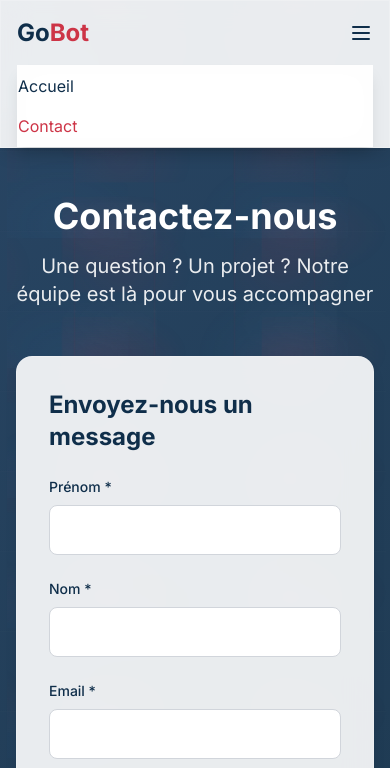
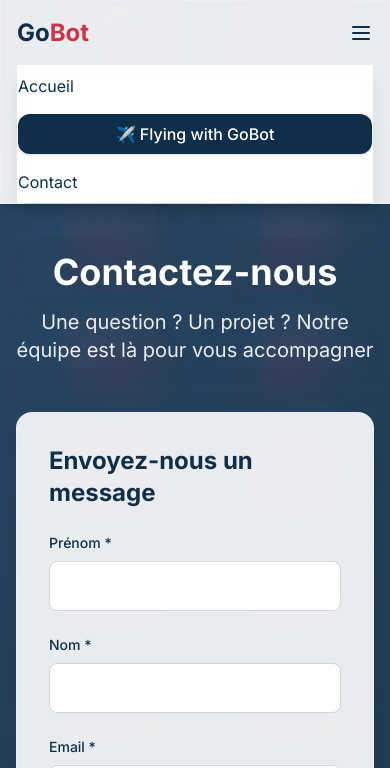
Before and after one commit to Oluwadjobo/gobot, a website: page contact.html in a window 390 px wide. Both pictures are taken after a click on the button 361 px from the left and 33 px from the top of the page. Shown: the top 768 px of the page. Drawn offline with nearby package versions, Linux system fonts and the light colour scheme.

Commit message:
Refactor mobile menu links in contact.htmldeiv

```diff
--- a/contact.html
+++ b/contact.html
@@ -47,18 +47,11 @@
                 </button>
             </div>
 
-            <!-- Mobile Menu -->
             <div id="mobile-menu" class="hidden lg:hidden bg-white shadow-lg">
-                <a href="index.html" class="block py-2 text-gobot-blue hover:text-gobot-red">Accueil</a>
-                <!-- <a href="services/food.html" class="block py-2 text-gobot-blue hover:text-gobot-red">GoBot Food</a> -->
-                <!-- <a href="services/event.html" class="block py-2 text-gobot-blue hover:text-gobot-red">GoBot Event</a> -->
-                <!-- <a href="services/mobile-money.html" class="block py-2 text-gobot-blue hover:text-gobot-red">Mobile Money</a> -->
-                <!-- <a href="services/assurance.html" class="block py-2 text-gobot-blue hover:text-gobot-red">Assurance</a> -->
-                <!-- <a href="services/school.html" class="block py-2 text-gobot-blue hover:text-gobot-red">GoBot School</a> -->
-                <!-- <a href="services/marketplace.html" class="block py-2 text-gobot-blue hover:text-gobot-red">Marketplace</a> -->
-                <a href="contact.html" class="block py-2 text-gobot-red">Contact</a>
-            </div>
-        </div>
+    <a href="index.html" class="block py-2 text-gobot-blue hover:text-gobot-red">Accueil</a>
+    <a href="flying.html" class="block py-2 text-white bg-gobot-blue rounded-xl my-2 text-center font-medium shadow hover:bg-gobot-red transition-all">✈️ Flying with GoBot</a>
+    <a href="contact.html" class="block py-2 text-gobot-blue hover:text-gobot-red">Contact</a>
+</div>
     </nav>
 
     <div class="container mx-auto px-4 py-12">
```
